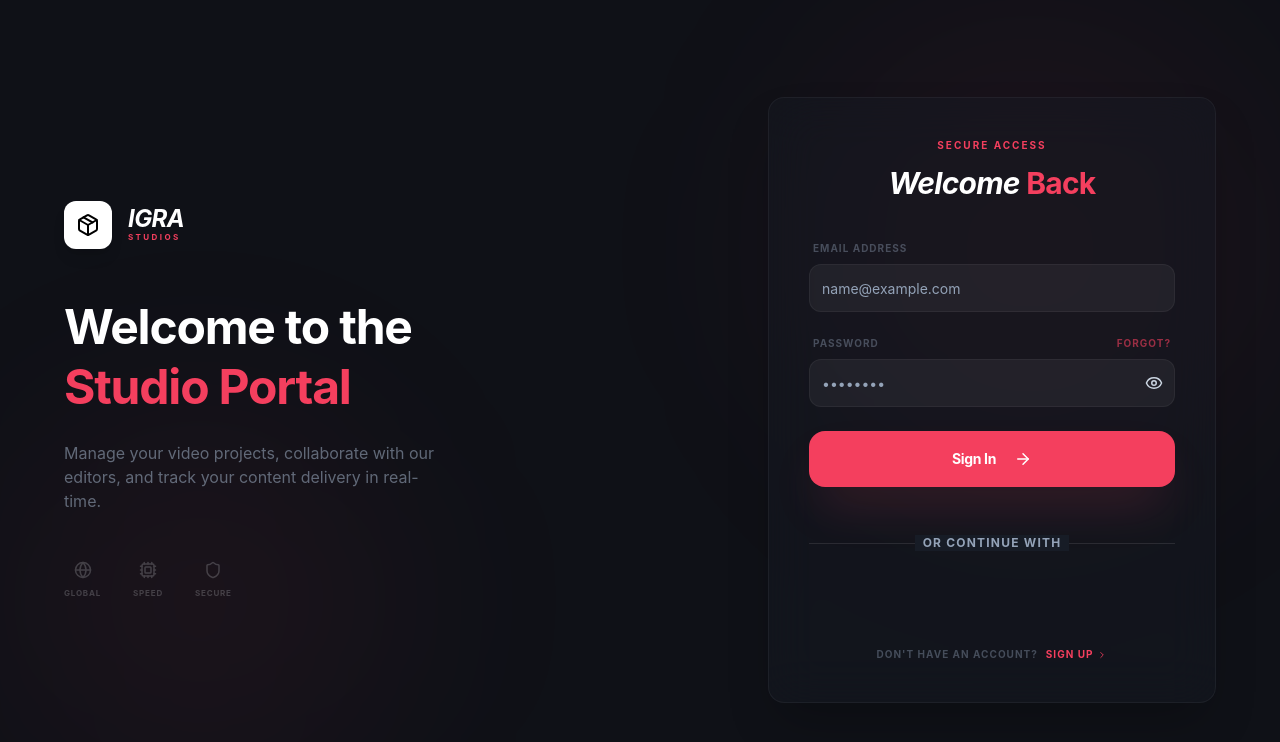
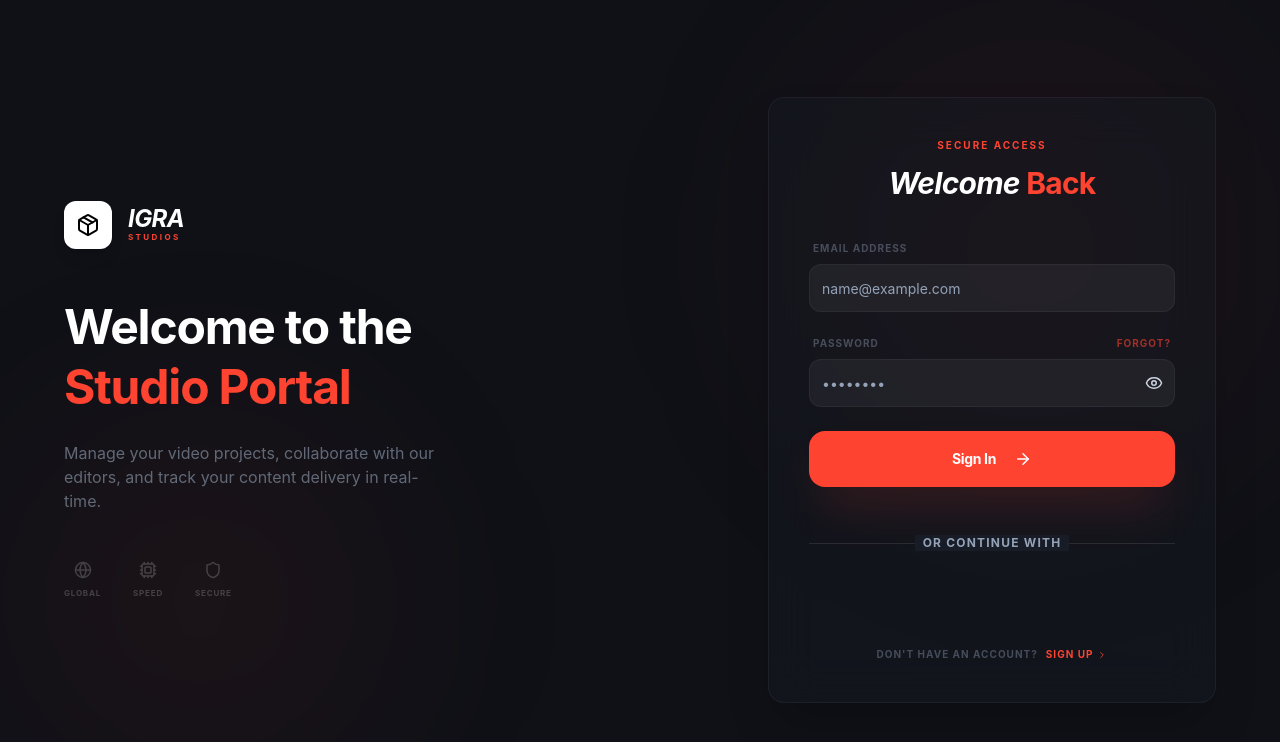
Before and after one commit to Satya-Prakash-Dwivedi/Igra_fe, a React (Vite) app: page /login in a window 1280 px wide. Shown: the top 742 px of the page. Built offline with nearby package versions, Linux system fonts and the light colour scheme; no server answers.

Commit message:
style: update primary color theme to #FE4331 and implement RGB CSS variables for dynamic shadow opacity

```diff
--- a/src/components/layout/Sidebar.tsx
+++ b/src/components/layout/Sidebar.tsx
@@ -53,7 +53,7 @@ const NavItem: React.FC<NavItemProps> = ({
           {icon}
         </div>
         {badge && (
-          <span className="absolute -top-1.5 -right-1.5 w-2 h-2 bg-primary rounded-full shadow-[0_0_10px_rgba(244,63,94,0.6)] animate-pulse"></span>
+          <span className="absolute -top-1.5 -right-1.5 w-2 h-2 bg-primary rounded-full shadow-[0_0_10px_rgba(var(--primary-rgb),0.6)] animate-pulse"></span>
         )}
       </div>
       <span
@@ -83,7 +83,7 @@ const NavItem: React.FC<NavItemProps> = ({
     )
 
   const activeGlow = (isActive: boolean) => isActive && !collapsed && (
-     <div className="absolute left-0 top-1/2 -translate-y-1/2 w-1 h-6 bg-primary rounded-r-full shadow-[2px_0_10px_rgba(244,63,94,0.5)] transition-opacity duration-200" />
+     <div className="absolute left-0 top-1/2 -translate-y-1/2 w-1 h-6 bg-primary rounded-r-full shadow-[2px_0_10px_rgba(var(--primary-rgb),0.5)] transition-opacity duration-200" />
   )
 
   if (to) {
--- a/src/index.css
+++ b/src/index.css
@@ -6,9 +6,10 @@
   --color-bg-card: #171c26;
   --color-bg-glass: rgba(15, 17, 23, 0.9);
 
-  --color-primary: #f43f5e;
-  --color-primary-hover: #e11d48;
-  --color-primary-glow: rgba(244, 63, 94, 0.15);
+  --color-primary: #FE4331;
+  --color-primary-rgb: 254, 67, 49;
+  --color-primary-hover: #E53A2A;
+  --color-primary-glow: rgba(var(--color-primary-rgb), 0.15);
 
   --color-text-main: #f1f5f9;
   --color-text-muted: #cbd5e1;
@@ -24,7 +25,7 @@
 
   /* Refined Elevation - smaller shadows for performance */
   --shadow-premium: 0 4px 25px rgba(0, 0, 0, 0.4);
-  --shadow-glow: 0 0 10px rgba(225, 29, 72, 0.1);
+  --shadow-glow: 0 0 10px rgba(var(--color-primary-rgb), 0.1);
 
   /* Snappy Transitions */
   --transition-timing: cubic-bezier(0.4, 0, 0.2, 1);
@@ -36,8 +37,9 @@
   --bg-dark: #0f1117;
   --bg-card: #171c26;
   --bg-glass: rgba(15, 17, 23, 0.9);
-  --primary: #f43f5e;
-  --primary-hover: #e11d48;
+  --primary: #FE4331;
+  --primary-rgb: 254, 67, 49;
+  --primary-hover: #E53A2A;
   --text-main: #f1f5f9;
   --text-muted: #cbd5e1;
   --text-dim: #94a3b8;
@@ -61,8 +63,8 @@ body::before {
   z-index: -1;
   background-color: #0f1117;
   background-image:
-    radial-gradient(at 0% 0%, rgba(244, 63, 94, 0.04) 0px, transparent 40%),
-    radial-gradient(at 100% 100%, rgba(244, 63, 94, 0.02) 0px, transparent 40%);
+    radial-gradient(at 0% 0%, rgba(var(--primary-rgb), 0.04) 0px, transparent 40%),
+    radial-gradient(at 100% 100%, rgba(var(--primary-rgb), 0.02) 0px, transparent 40%);
   pointer-events: none;
 }
 
@@ -136,7 +138,7 @@ main {
 }
 
 .custom-scrollbar::-webkit-scrollbar-thumb:hover {
-  background: rgba(244, 63, 94, 0.2);
+  background: rgba(var(--primary-rgb), 0.2);
 }
 
 .no-scrollbar::-webkit-scrollbar {
--- a/src/pages/Channels.tsx
+++ b/src/pages/Channels.tsx
@@ -28,7 +28,7 @@ const TONES: { label: ChannelTone; icon: string }[] = [
   { label: 'Informational', icon: '📺' },
 ]
 
-const DEFAULT_COLORS: [string, string, string] = ['#e11d48', '#141414', '#ffffff']
+const DEFAULT_COLORS: [string, string, string] = ['#FE4331', '#141414', '#ffffff'];
 
 // ─── Sub-components ──────────────────────────────────────────────────────────
 
@@ -251,7 +251,7 @@ const ChannelForm: React.FC<ChannelFormProps> = ({ initial, onBack, onSaved, onD
         {/* Live Preview Section */}
         <div className="mb-12 bg-white/[0.01] p-8 rounded-[2.5rem] border border-white/5 shadow-inner">
           <div className="flex items-center gap-2 mb-6">
-             <div className="w-1.5 h-1.5 rounded-full bg-primary shadow-[0_0_10px_rgba(244,63,94,0.5)]" />
+             <div className="w-1.5 h-1.5 rounded-full bg-primary shadow-[0_0_10px_rgba(var(--primary-rgb),0.5)]" />
              <span className="text-[10px] font-bold uppercase tracking-[0.3em] text-text-muted">Live Identity Preview</span>
           </div>
           <div className="max-w-md mx-auto md:mx-0">
```
Also changed, not shown: 1 other file (tests, documents, lock files or other folders).
